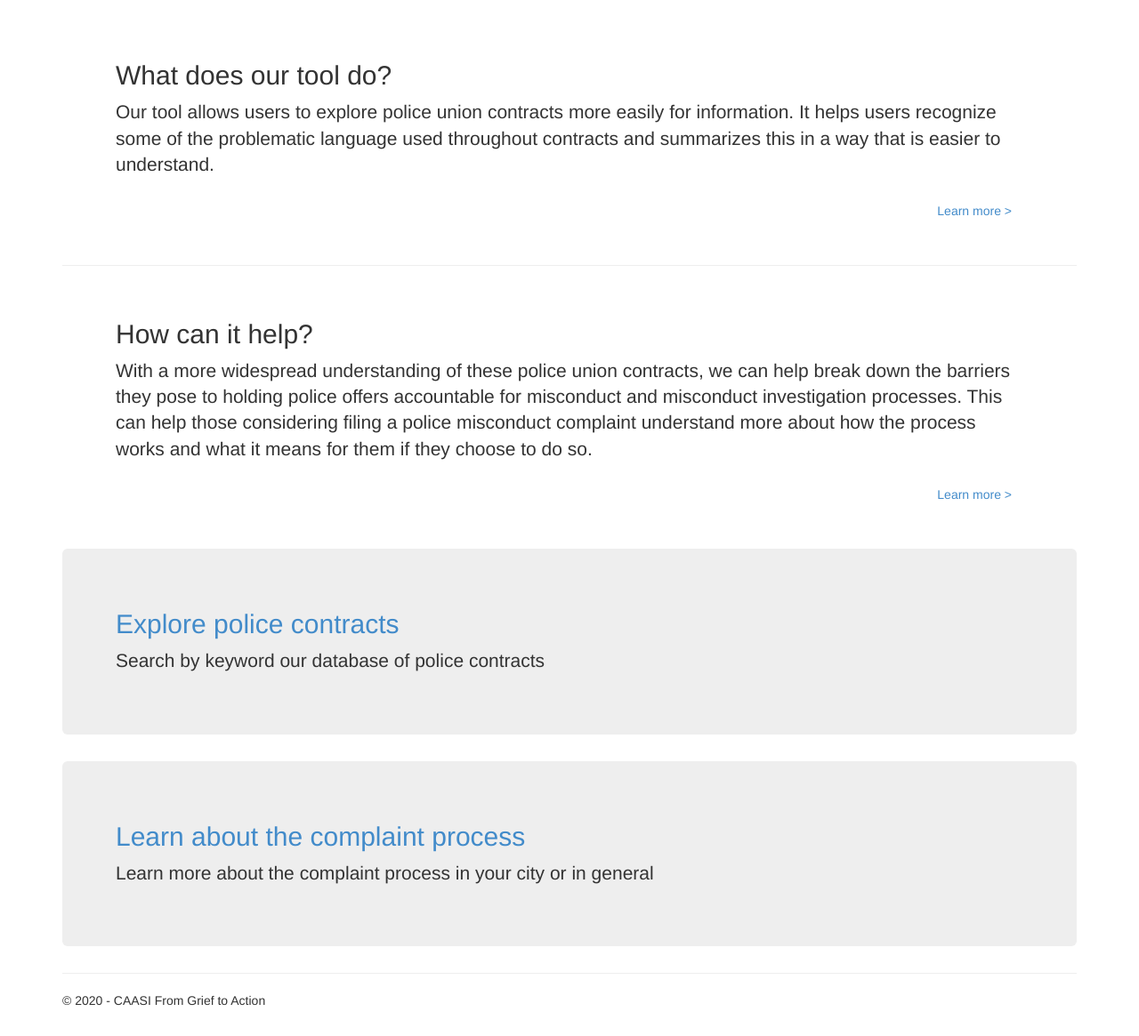
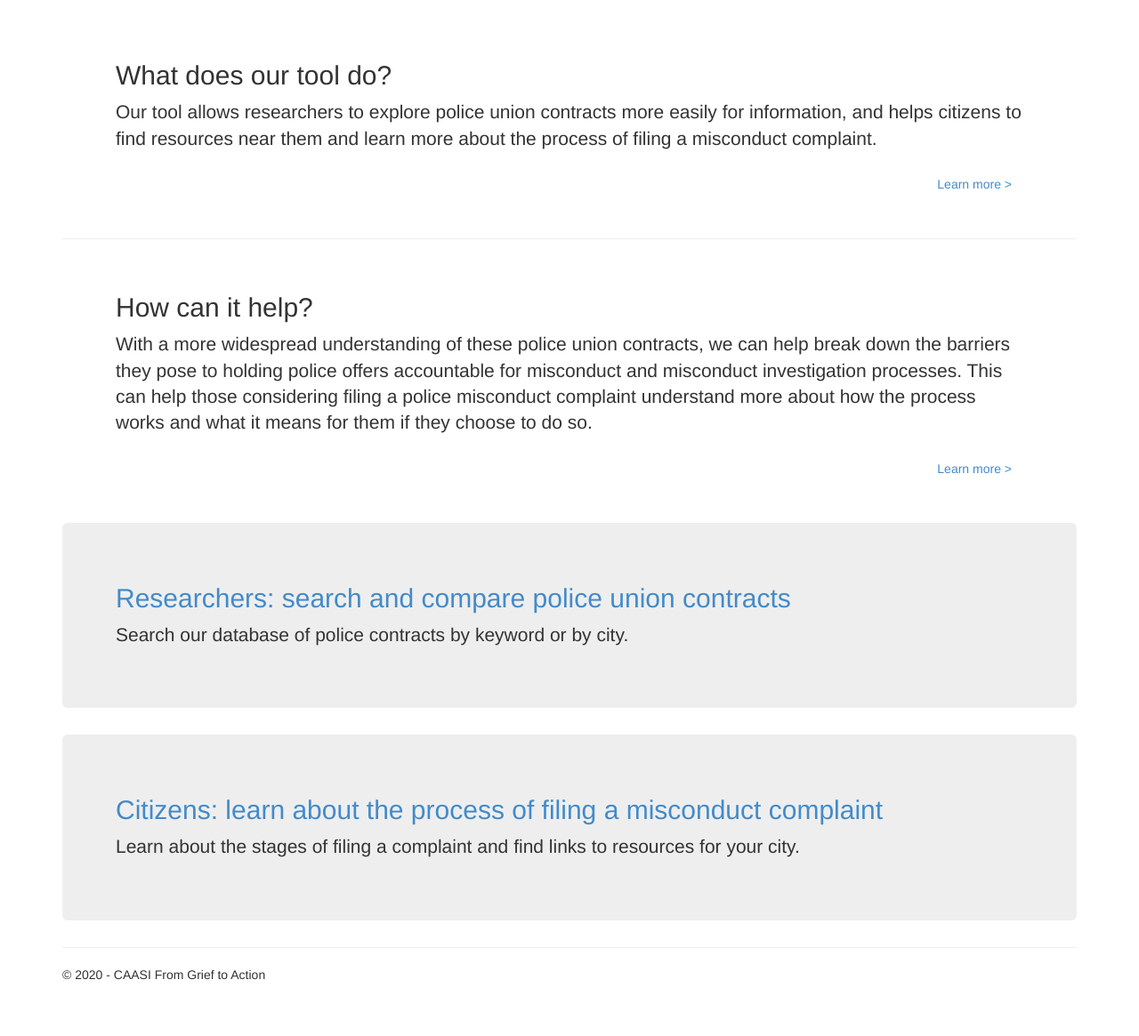
Before and after one commit to CAASI-G2A/g2a-website, a Django app: page / in a window 1280 px wide. Shown: the part 444-1609 px from the top of the page at 89% size. After the commit the page ends 1546 px from the top, so only its background shows below. Run offline with Django 3.2, Linux system fonts and the light colour scheme; some libraries are stand-ins or nearby versions.

Commit message:
Update index.html

```diff
--- a/PPUC/app/templates/app/index.html
+++ b/PPUC/app/templates/app/index.html
@@ -11,9 +11,8 @@
 </div>
 <div class="jumbotron" style="background-color:white;padding-top:20px;">
     <h2>What does our tool do?</h2>
-    <p class="lead">Our tool allows users to explore police union contracts more easily for information.
-    It helps users recognize some of the problematic language used throughout
-    contracts and summarizes this in a way that is easier to understand.</p>
+    <p class="lead">Our tool allows researchers to explore police union contracts more easily for information, and
+      helps citizens to find resources near them and learn more about the process of filing a misconduct complaint.</p>
       <a class="btn btn-light" href="/about" role="button" style="float:right;">Learn more ></a>
 </div>
 
@@ -32,13 +31,13 @@
 
 
 <div class="jumbotron">
-    <h2><a href="/search_contract">Explore police contracts</a></h2>
-    <p class="lead">Search by keyword our database of police contracts</p>
+    <h2><a href="/researchers">Researchers: search and compare police union contracts</a></h2>
+    <p class="lead">Search our database of police contracts by keyword or by city.</p>
 </div>
 
 <div class="jumbotron">
-    <h2><a href="/search">Learn about the complaint process</a></h2>
-    <p class="lead">Learn more about the complaint process in your city or in general</p>
+    <h2><a href="/search">Citizens: learn about the process of filing a misconduct complaint</a></h2>
+    <p class="lead">Learn about the stages of filing a complaint and find links to resources for your city.</p>
 </div>
 
 
```
